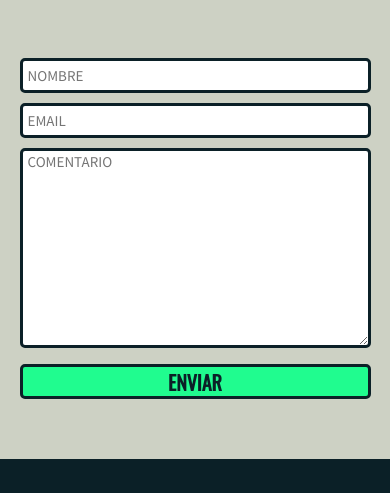
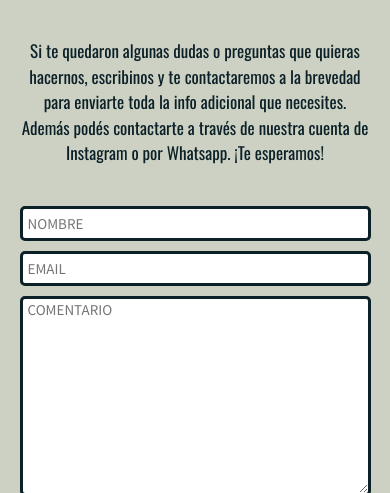
Before and after one commit to agusram/luautrips-proyect, a website: page pag/contacto.html in a window 390 px wide. Shown: the part 243-736 px from the top of the page. Drawn offline with nearby package versions, Linux system fonts and the light colour scheme.

Commit message:
Arreglos para entrega final - 3

```diff
--- a/pag/contacto.html
+++ b/pag/contacto.html
@@ -51,10 +51,13 @@
                 </div>
             </nav>
         </header>
-        <main class="mainContact">
+        <main>
             <div class="start-title">
                 <img src="../img/contact/img-contact.jpeg" alt="">
                 <h1 class="animate__animated animate__flipInX">CONTACTO</h1>
+            </div>
+            <div class="contact-text">
+                <p>Si te quedaron algunas dudas o preguntas que quieras hacernos, escribinos y te contactaremos a la brevedad para enviarte toda la info adicional que necesites. Además podés contactarte a través de nuestra cuenta de Instagram o por Whatsapp. ¡Te esperamos!</p>
             </div>
             <form action="" method="" enctype="multipart/form-data" class="form">
                 <input type="text" name="" class="full-name" placeholder="NOMBRE">
--- a/scss/pag/contacto.scss
+++ b/scss/pag/contacto.scss
@@ -1,7 +1,19 @@
-.mainContact{
+.contact-text{
+    margin: 0;
+    padding: 80px 0 0 0;
     background-color: $tertiary-color;
+    display: flex;
+    justify-content: center;
+    p{
+        margin: 0;
+        width: 700px;
+        font-size: 19px;
+        text-align: center;
+        color: $primary-color;
+    }
+}
 .form{
-        padding: 6% 0 45px 0;
+    padding: 45px 0 45px 0;
     text-align: center;
     background-color: $tertiary-color;
     font-family: 'Source Sans Pro', sans-serif;
@@ -54,14 +66,19 @@
         }
     }
 }
-}
 
 
 @media screen and (max-width:576px){
-    .mainContact{
+    .contact-text{
+        padding: 40px 0 0 0;
+        p{
+            width: 90%;
+            font-size: 17px;
+        }
+    }
     .form{
         margin-top: -10px;
-            padding: 70px 0 60px 0;
+        padding: 50px 0 50px 0;
         .full-name{
             width: 90%;
             margin: 0px 0px 10px 0px;
@@ -85,12 +102,16 @@
         }
     }
 }
-}
 
 @media screen and (min-width:576px) and (max-width:740px){
-    .mainContact{
+    .contact-text{
+        padding: 50px 0 0 0;
+        p{
+            width: 90%;
+        }
+    }
     .form{
-            padding: 60px 0 60px 0;
+         padding: 50px 0 50px 0;
         .full-name{
             width: 90%;
             margin: 0px 0px 10px 0px;
@@ -114,4 +135,3 @@
         }
     }
 }
-}
--- a/scss/pag/reserva.scss
+++ b/scss/pag/reserva.scss
@@ -1,4 +1,7 @@
 .booking-form{
+    background-color: $tertiary-color;
+    position: relative;
+    margin-top: 2%;
     .auto{
         background-color: white;
         width: 440px;
@@ -60,7 +63,7 @@ select{
 @media screen and (max-width:576px){
     .booking-form{
         padding: 0;
-        margin-top: -10px;
+        margin-top: 5px;
         .auto{
             width: 90%;
             margin: 0 0 10px 0;
@@ -89,7 +92,7 @@ select{
 @media screen and (min-width:576px) and (max-width:740px){
     .booking-form{
         padding: 0;
-        margin-top: -10px;
+        margin-top: -3px;
         .auto{
             width: 90%;
             margin: 0 0 10px 0;
```
Also changed, not shown: css/main.css. Lines whose indentation alone changed are shown as unchanged.
